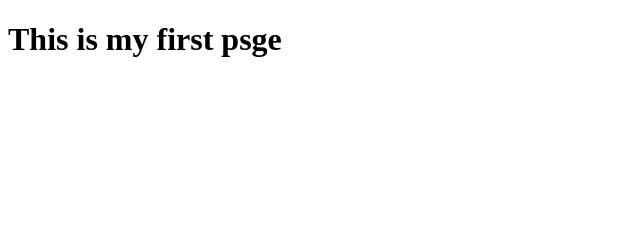
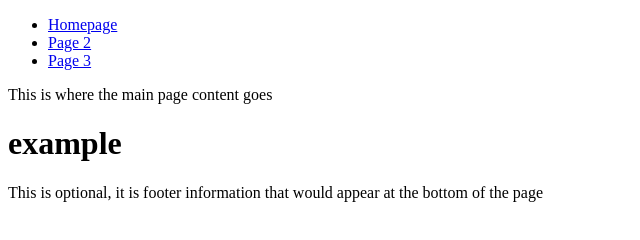
Before and after one commit to stein-bmcc/html-basics-shahiduli379, a plain HTML site: page index.html in a window 1280 px wide. Shown: the whole page, without its empty margins (0-640 px from the left). Drawn offline with Linux system fonts and the light colour scheme.

Commit message:
added pages and nav

```diff
--- a/index.html
+++ b/index.html
@@ -1,4 +1,27 @@
 <!DOCTYPE html>
-<html>
-  <h1>This is my first psge</h1>
+<html lang="en">
+<head>
+  <meta charset="UTF-8">
+  <meta name="viewport" content="width=device-width, initial-scale=1.0">
+  <title>Document</title>
+</head>
+<body>
+  <header>
+    <nav>
+        <ul>
+          <li><a href="index.html">Homepage</a></li>
+          <li><a href="page2.html">Page 2</a></li>
+          <li><a href="page3.html">Page 3</a></li>
+        </ul>
+       </nav>
+</header>
+</body>
+  <main>
+    This is where the main page content goes
+    <h1>example</h1>
+  </main>
+  <footer>
+    This is optional, it is footer information that would appear at the bottom of the page
+  </footer>
+</body>
 </html>
```
Also changed, not shown: page2.html (added, +19 -0 lines), page3.html (added, +22 -0 lines).
